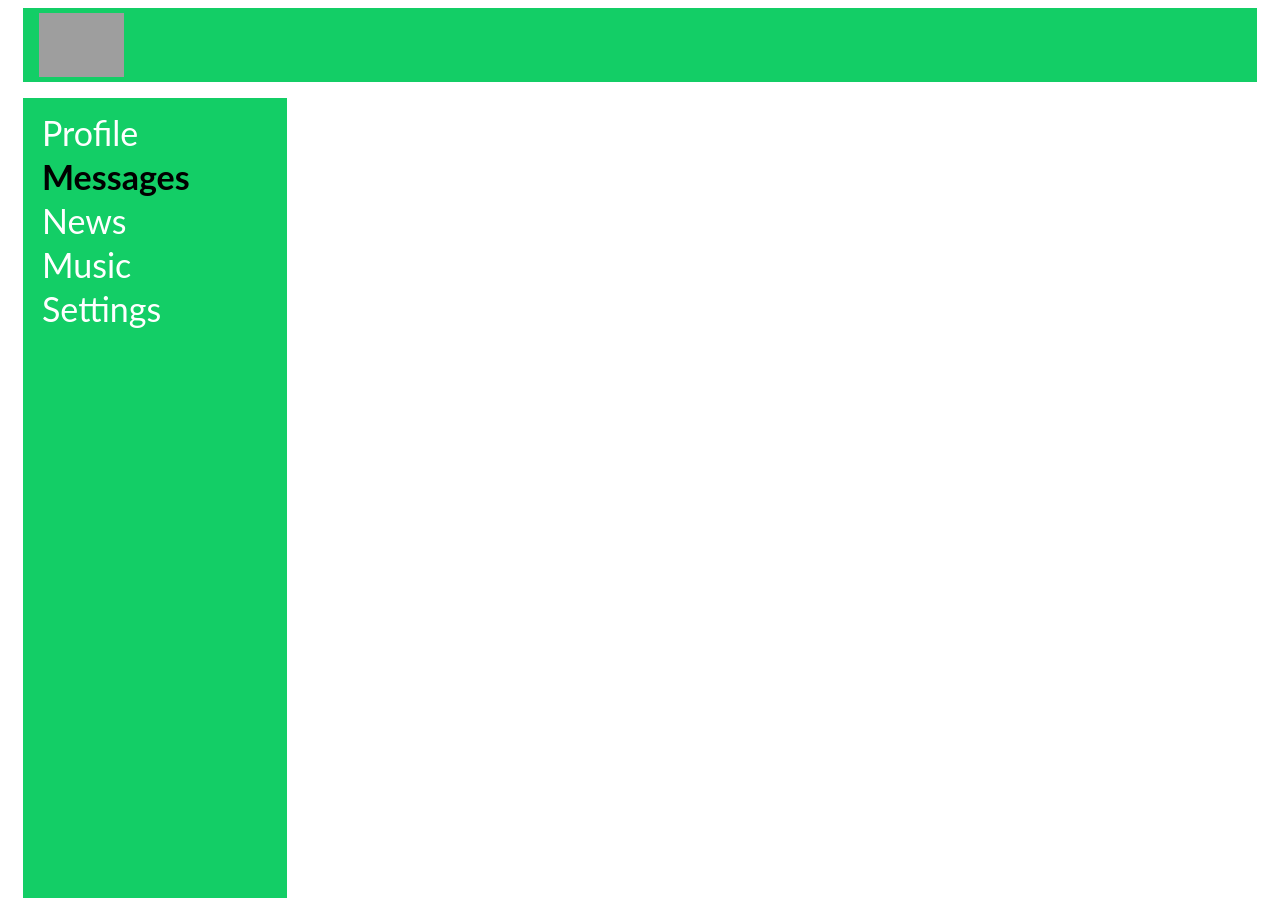
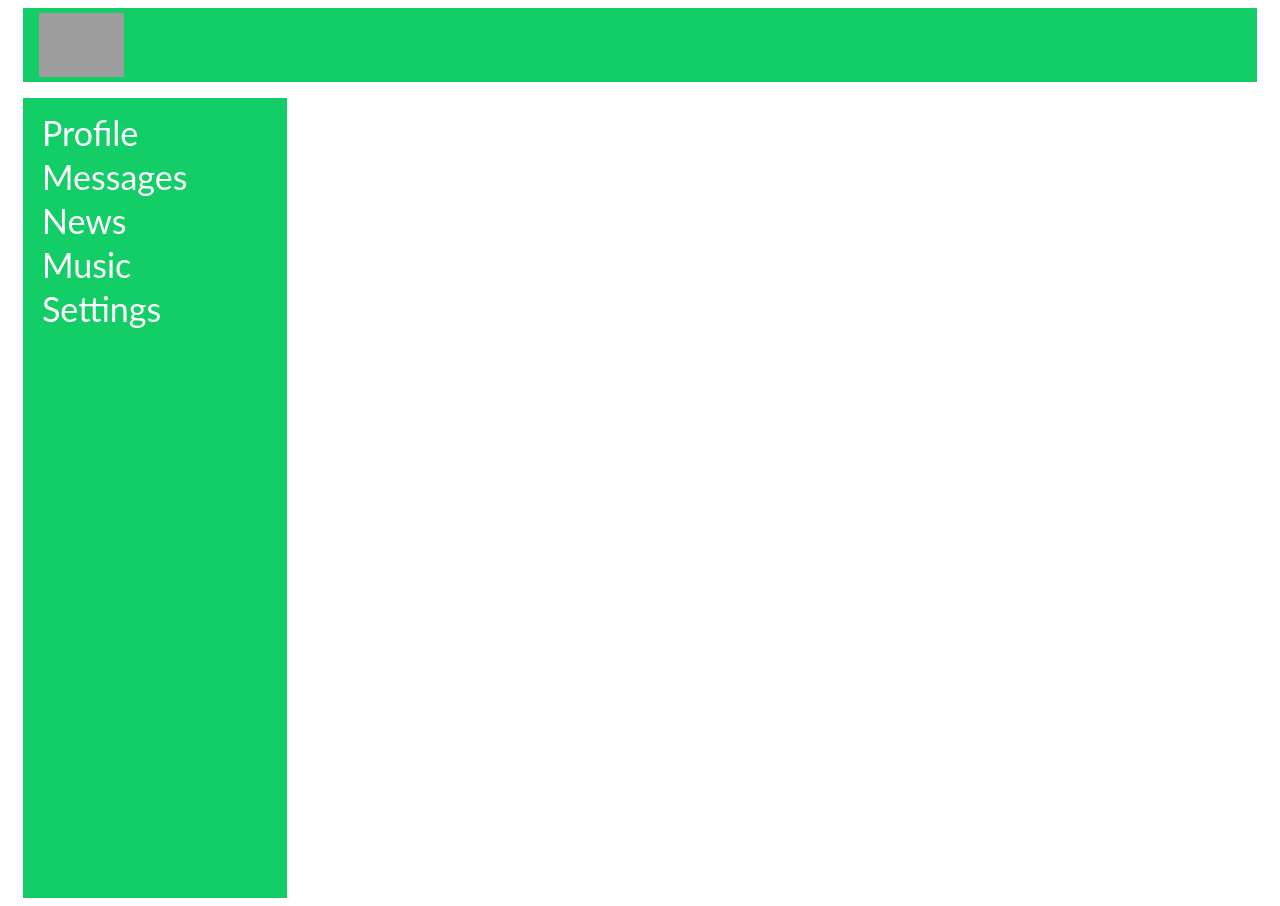
Before and after one commit to Anton-Osip/Social, a React (Create React App) app: page / in a window 1280 px wide. Built offline with nearby package versions, Linux system fonts and the light colour scheme; grey boxes are pictures that could not be loaded.

Commit message:
20. Уроки React JS (NavLink) - react курсы бесплатно

```diff
--- a/src/App.css
+++ b/src/App.css
@@ -41,3 +41,9 @@ a {
 .content {
 	grid-area: content;
 }
+
+.active {
+	color: black;
+	font-weight: 700;
+	transition: font-weight 0.3s, color 0.3s;
+}
--- a/src/components/Navbar/Navbar.jsx
+++ b/src/components/Navbar/Navbar.jsx
@@ -1,23 +1,24 @@
 import React from 'react'
+import { NavLink } from 'react-router-dom'
 import styles from './Navbar.module.css'
 
 export function Navbar() {
 	return (
 		<nav className={styles.nav}>
 			<div className={styles.item}>
-				<a href='/profile'>Profile</a>
-			</div>
-			<div className={`${styles.item} ${styles.activeLink}`}>
-				<a href='/dialogs'>Messages</a>
+				<NavLink to='/profile' activeClassName={styles.activeLink}>Profile</NavLink>
 			</div>
 			<div className={styles.item}>
-				<a href='/news'>News</a>
+				<NavLink to='/dialogs' activeClassName={styles.activeLink}>Messages</NavLink>
 			</div>
 			<div className={styles.item}>
-				<a href='/music'>Music</a>
+				<NavLink to='/news' activeClassName={styles.activeLink}>News</NavLink>
 			</div>
 			<div className={styles.item}>
-				<a href='/settings'>Settings</a>
+				<NavLink to='/music' activeClassName={styles.activeLink}>Music</NavLink>
+			</div>
+			<div className={styles.item}>
+				<NavLink to='/settings' activeClassName={styles.activeLink}>Settings</NavLink>
 			</div>
 		</nav>
 	)
```
